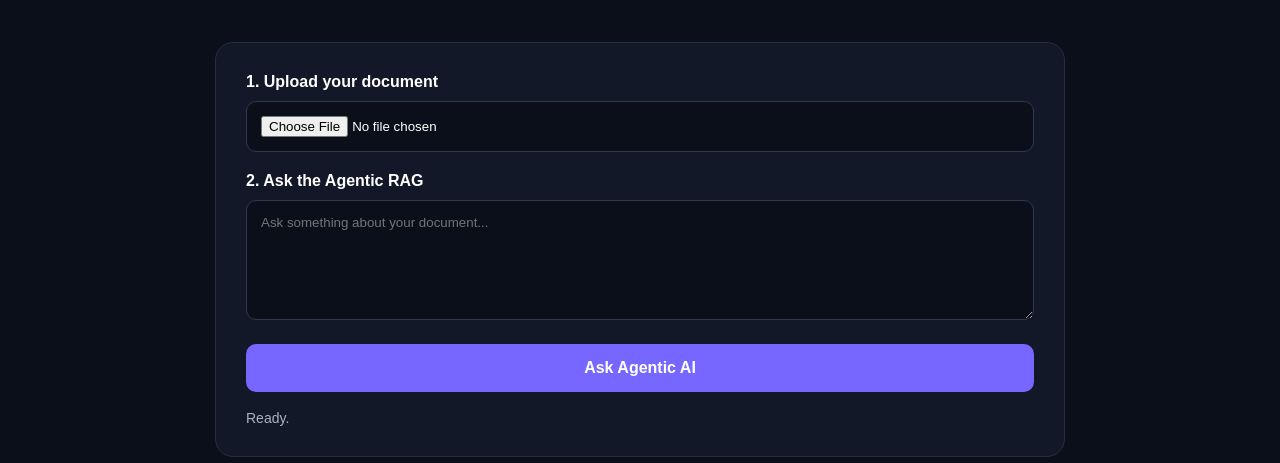
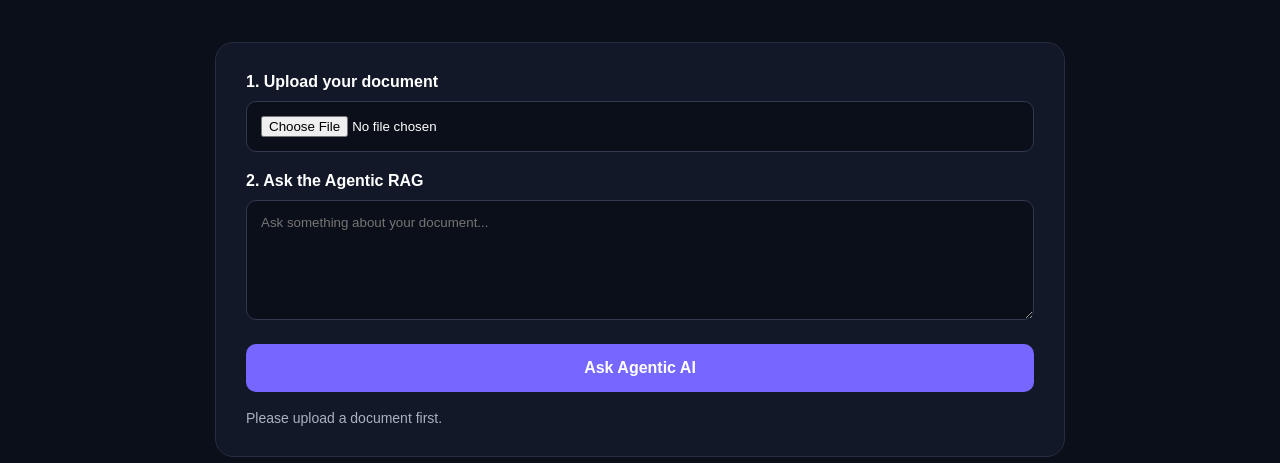
Before and after one commit to crissadithya26/agentic-rag-ai, a plain HTML site: page index.html in a window 1280 px wide. Both pictures are taken after a click on the button "Ask Agentic AI". Shown: the part 337-800 px from the top of the page. Drawn offline with Linux system fonts and the light colour scheme.

Commit message:
Update index.html

```diff
--- a/index.html
+++ b/index.html
@@ -219,7 +219,7 @@ function askAgent() {
   const question =
     document.getElementById("question").value.trim();
 
-  const document =
+  const file =
     document.getElementById("document").files[0];
 
   const status =
@@ -231,7 +231,7 @@ function askAgent() {
   const sources =
     document.getElementById("sources");
 
-  if (!document) {
+  if (!file) {
     status.innerText = "Please upload a document first.";
     return;
   }
```
